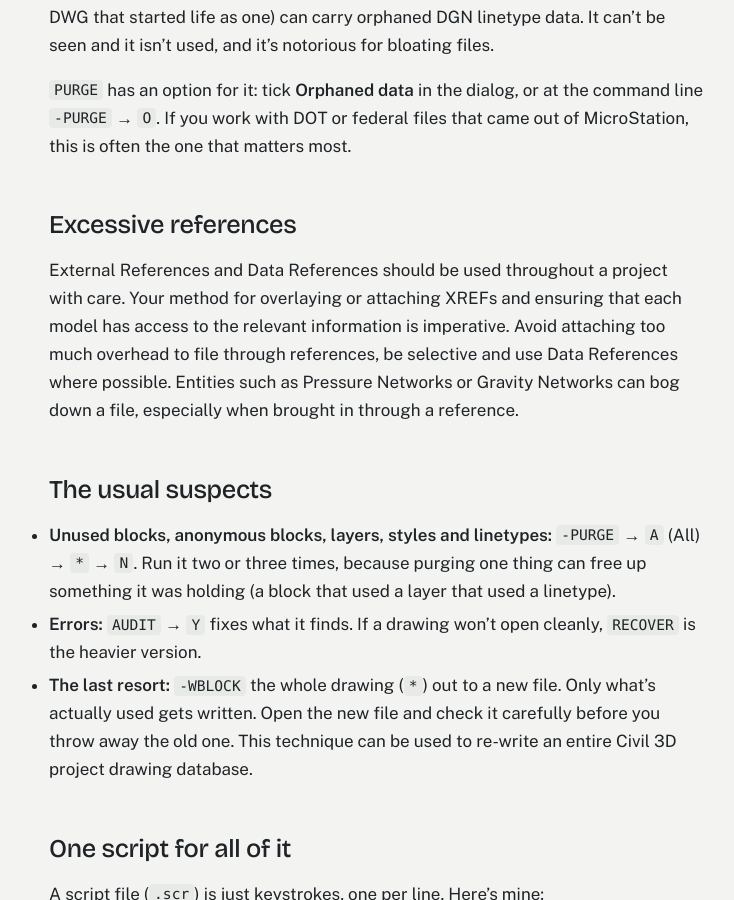
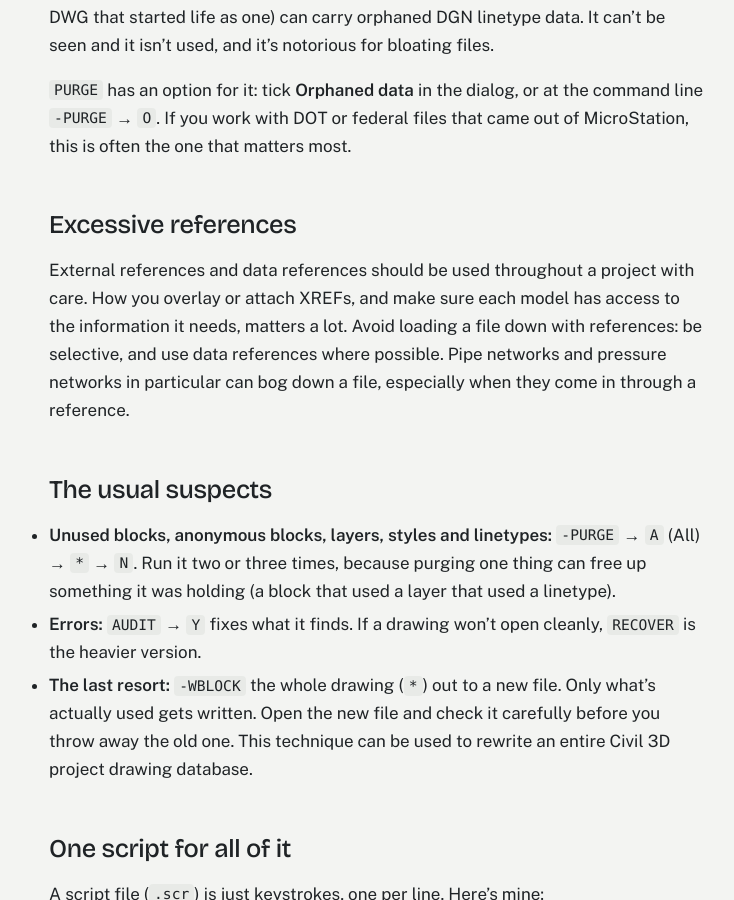
Before and after one commit to fiftyshadesofgrading/Homepage, a Jekyll site: the page built from _posts/2026-11-30-fat-dwg-diet.md, in a window 1280 px wide and 900 px high, scrolled down 1501 px. Shown: the whole window, without its empty margins (263-997 px from the left). Built offline with Jekyll 4.4.1, drawn with Linux system fonts in a browser that asks for light colours.

Commit message:
Proofread Nov 28 - Dec 2 posts; add n8n to the rolling stats post
Co-Authored-By: Claude Opus 5.5 <noreply@anthropic.com>
Claude-Session: https://claude.ai/code/session_013ZxynV86zda2cnQeKBEitN

```diff
--- a/_posts/2026-11-30-fat-dwg-diet.md
+++ b/_posts/2026-11-30-fat-dwg-diet.md
@@ -42,13 +42,13 @@ Drawings that have been anywhere near a MicroStation file (a DGN import, or a DW
 
 ## Excessive references
 
-External References and Data References should be used throughout a project with care. Your method for overlaying or attaching XREFs and ensuring that each model has access to the relevant information is imperative. Avoid attaching too much overhead to file through references, be selective and use Data References where possible. Entities such as Pressure Networks or Gravity Networks can bog down a file, especially when brought in through a reference.
+External references and data references should be used throughout a project with care. How you overlay or attach XREFs, and make sure each model has access to the information it needs, matters a lot. Avoid loading a file down with references: be selective, and use data references where possible. Pipe networks and pressure networks in particular can bog down a file, especially when they come in through a reference.
 
 ## The usual suspects
 
 - **Unused blocks, anonymous blocks, layers, styles and linetypes:** `-PURGE` → `A` (All) → `*` → `N`. Run it two or three times, because purging one thing can free up something it was holding (a block that used a layer that used a linetype).
 - **Errors:** `AUDIT` → `Y` fixes what it finds. If a drawing won't open cleanly, `RECOVER` is the heavier version.
-- **The last resort:** `-WBLOCK` the whole drawing (`*`) out to a new file. Only what's actually used gets written. Open the new file and check it carefully before you throw away the old one. This technique can be used to re-write an entire Civil 3D project drawing database.
+- **The last resort:** `-WBLOCK` the whole drawing (`*`) out to a new file. Only what's actually used gets written. Open the new file and check it carefully before you throw away the old one. This technique can be used to rewrite an entire Civil 3D project drawing database.
 
 ## One script for all of it
 
```
Also changed, not shown: _posts/2026-11-28-from-data-set-to-web-page.md (+3 -3 lines), _posts/2026-12-01-layer-zero-styles.md (+2 -3 lines), _posts/2026-12-02-rolling-stats-in-sql.md (+6 -0 lines).
